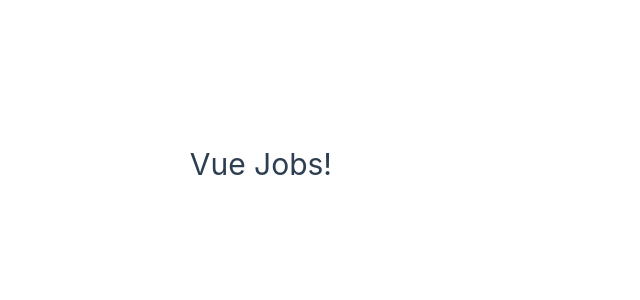
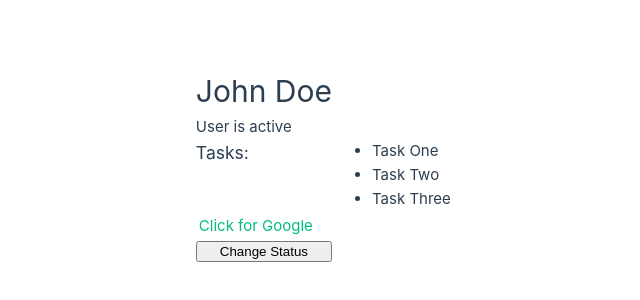
Before and after one commit to ayakoneko/CLab-Laravel-Vue-Tailwind-, a Vue app in the folder 1. Vue Crash Course/Vue with application/vue-crash-2024/: page / in a window 1280 px wide. Shown: the part 236-536 px from the top of the page, without its empty margins (308-948 px from the left). Built offline with nearby package versions, Linux system fonts and the light colour scheme.

Commit message:
0. Vue - Option API

```diff
--- a/1. Vue Crash Course/Vue with application/vue-crash-2024/src/App.vue
+++ b/1. Vue Crash Course/Vue with application/vue-crash-2024/src/App.vue
@@ -1,8 +1,49 @@
 <script>
+  export default{
+    data() {
+      return {
+        name: 'John Doe',
+        status: 'active',
+        tasks: ['Task One', 'Task Two', 'Task Three'],
+        link: 'https://google.com',
+      }
+    },
+
+    methods: {
+      toggleStatus(){
+        if (this.status === 'active'){
+          this.status = 'pending';
+        } else if (this.status === 'pending'){
+          this.status = 'inactive';
+        } else {
+          this.status = 'active';
+        }
+      },
+    },
+  };
 </script>
 
 <template>
-  <h1>Vue Jobs!</h1>
+  <h1>{{name}}</h1>
+
+  <br/>
+  <p v-if="status==='active'">User is active</p>
+  <p v-else-if="status==='pending'">User is pending</p>
+  <p v-else="status">User is inactive</p>
+
+  <br/>
+  <h3>Tasks: </h3>
+  <ul>
+    <li v-for="task in tasks" :key="task">{{task}}</li>
+  </ul>
+
+  <!-- <a v-bind:href="link">Click for Google</a> -->
+  <a :href="link">Click for Google</a>
+
+  <br/>
+  <!-- <button v-on:click="toggleStatus">Change Status</button> -->
+  <button @click="toggleStatus">Change Status</button>
+
 </template>
 
 <style scoped>
```
